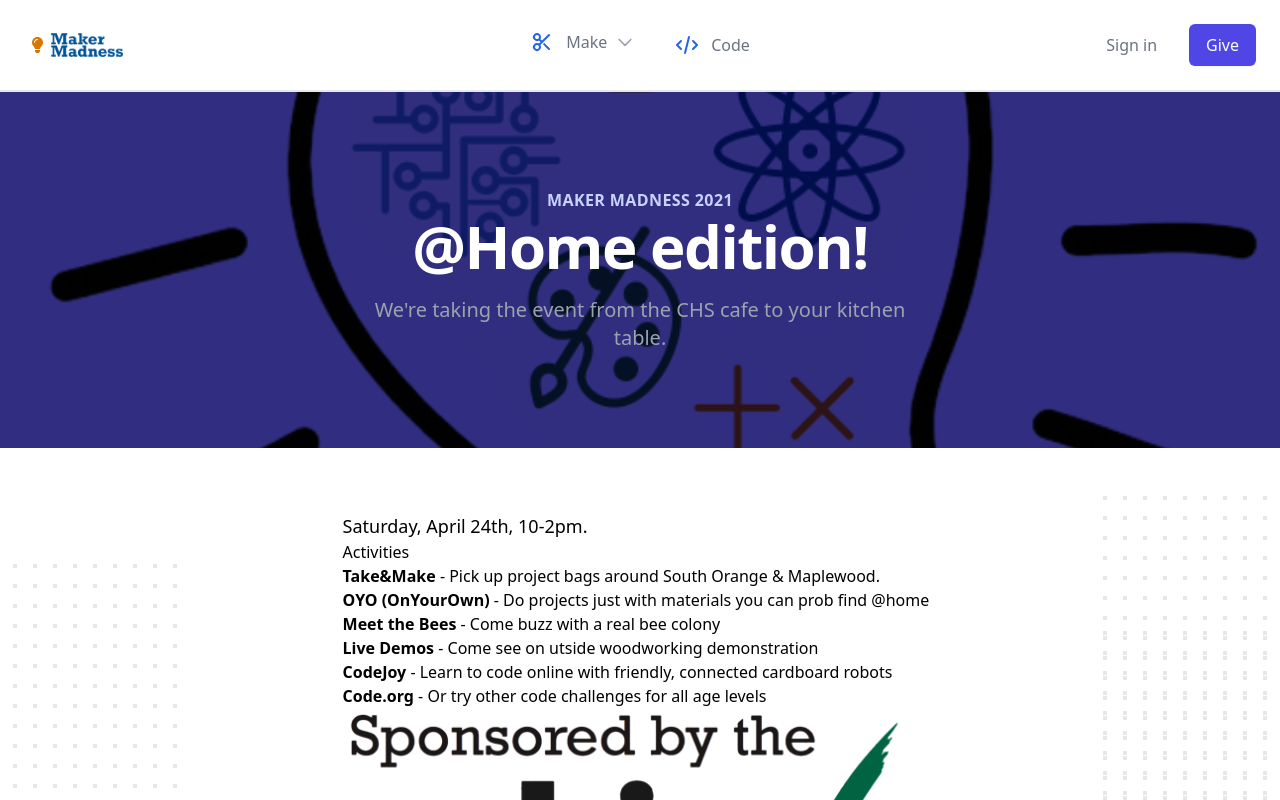
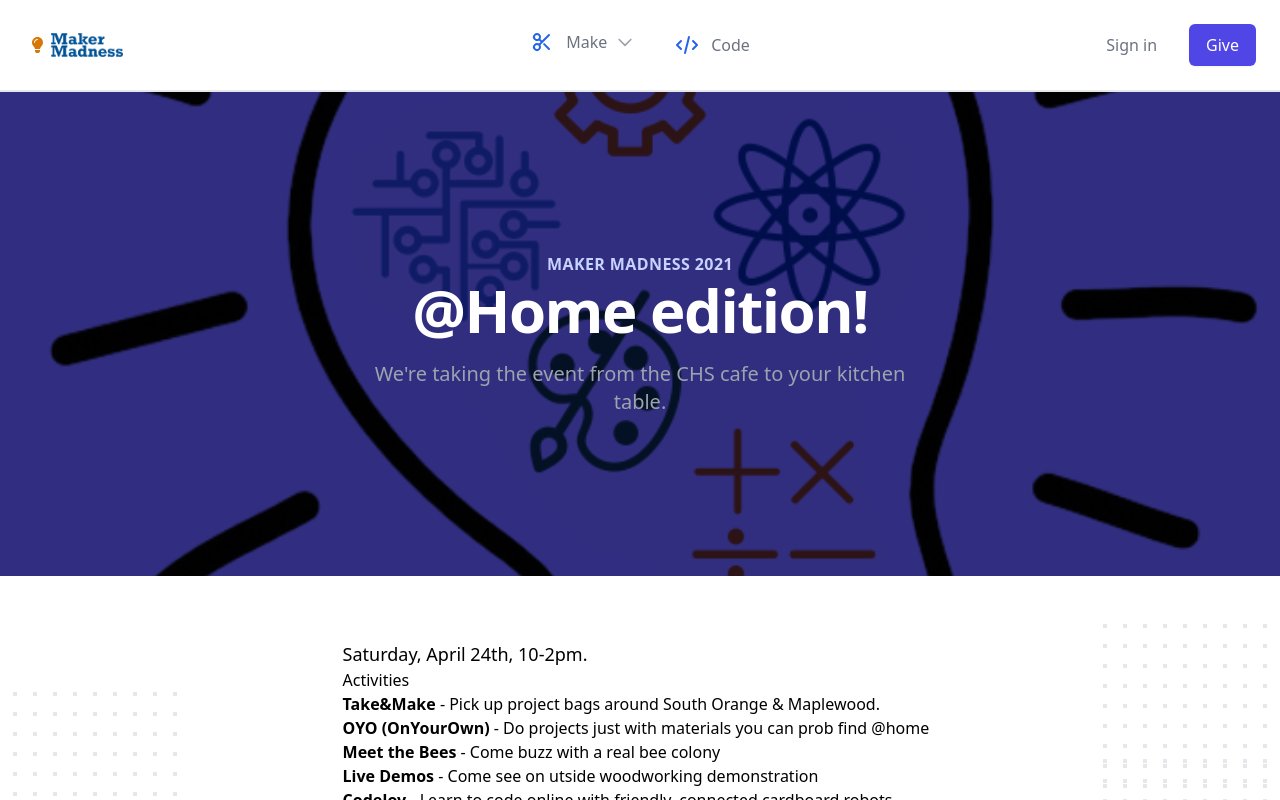
Before and after one commit to larboyer/maker-madness-web5, a React (Create React App) app: page / in a window 1280 px wide. Shown: the top 800 px of the page. Built offline with nearby package versions, Linux system fonts and the light colour scheme; what @tailwindcss/typography would draw is missing.

Commit message:
refactor: ♻️  Linking to TakeMake02 and updating home page styling

```diff
--- a/src/components/Header.js
+++ b/src/components/Header.js
@@ -18,7 +18,7 @@
   const make = [
     {
       name: 'Take&Make',
-      href: '#',
+      href: '/takemake02',
       description:
         'A bag of stuff with the QR code pointing to the specific page!',
       icon: PuzzleIcon,
--- a/src/pages/Home.js
+++ b/src/pages/Home.js
@@ -6,7 +6,7 @@
 const Home = () => {
   return (
     <>
-      <div className="relative bg-white overflow-hidden">
+      <div className="relative bg-white py-16 overflow-hidden">
         <div className="absolute inset-0">
           <img className="w-full h-full object-cover" src={mm_bulb} alt="" />
           <div
```
